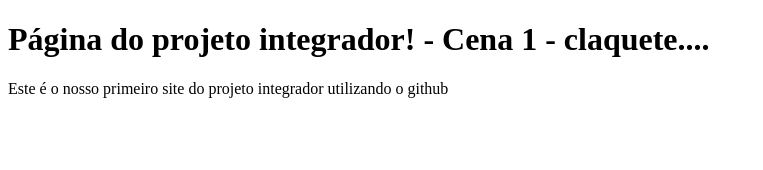
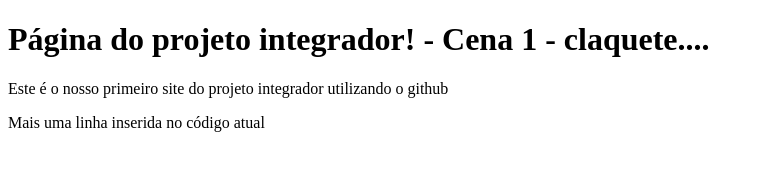
Before and after one commit to PI-2026-B-Gil/Aula-15-06-Introdutoria, a plain HTML site: page index.html in a window 1280 px wide. Shown: the whole page, without its empty margins (0-763 px from the left). Drawn offline with Linux system fonts and the light colour scheme.

Commit message:
Adicionado parágrafo novo ao aqui to index.html
Nova linha inserida

```diff
--- a/index.html
+++ b/index.html
@@ -8,5 +8,6 @@
   <body>
     <h1> Página do projeto integrador! - Cena 1 - claquete.... </h1>
     <p>Este é o nosso primeiro site do projeto integrador utilizando o github</p>
+    <p>Mais uma linha inserida no código atual</p>
   </body>
 </HTML>
```
